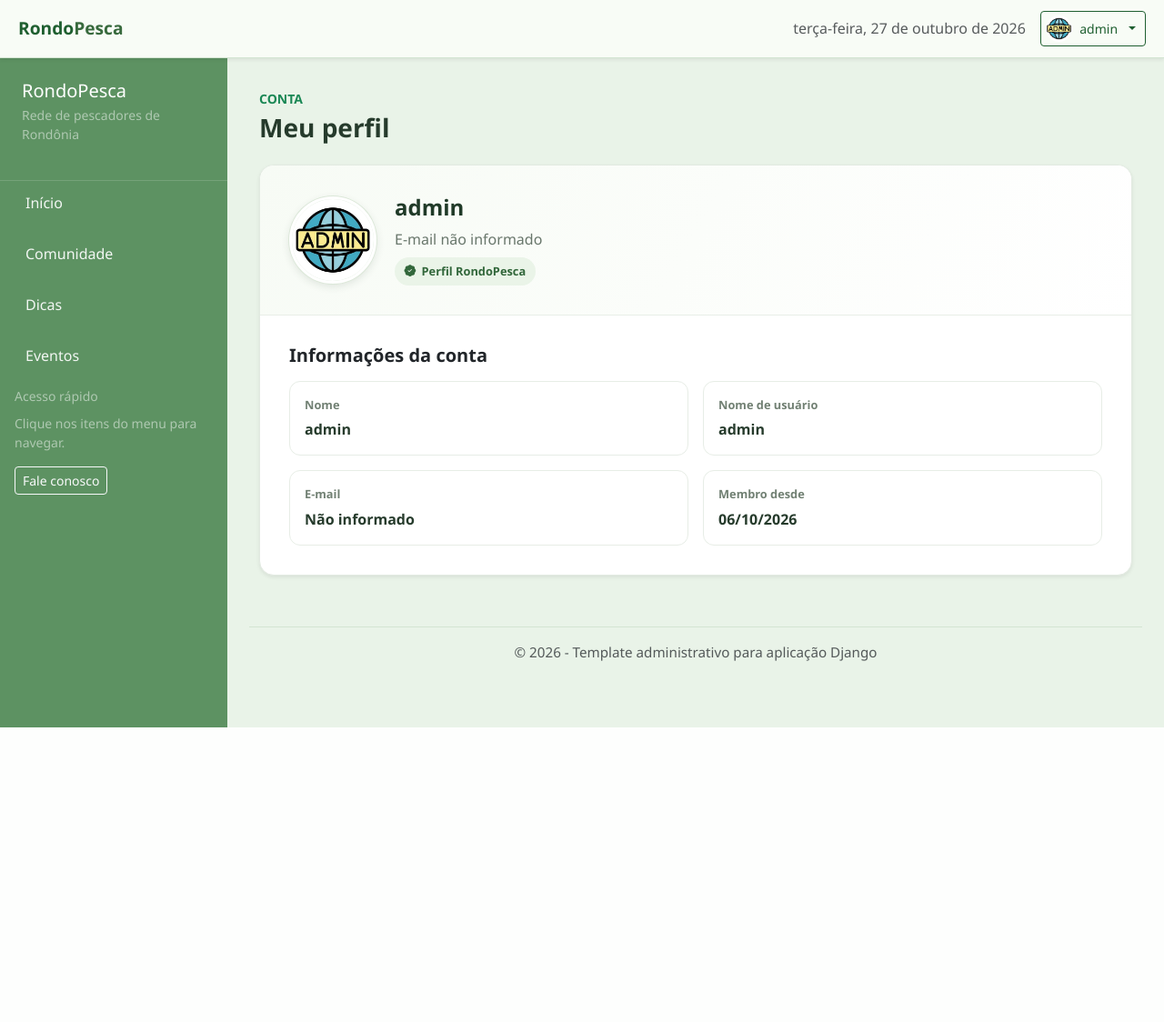
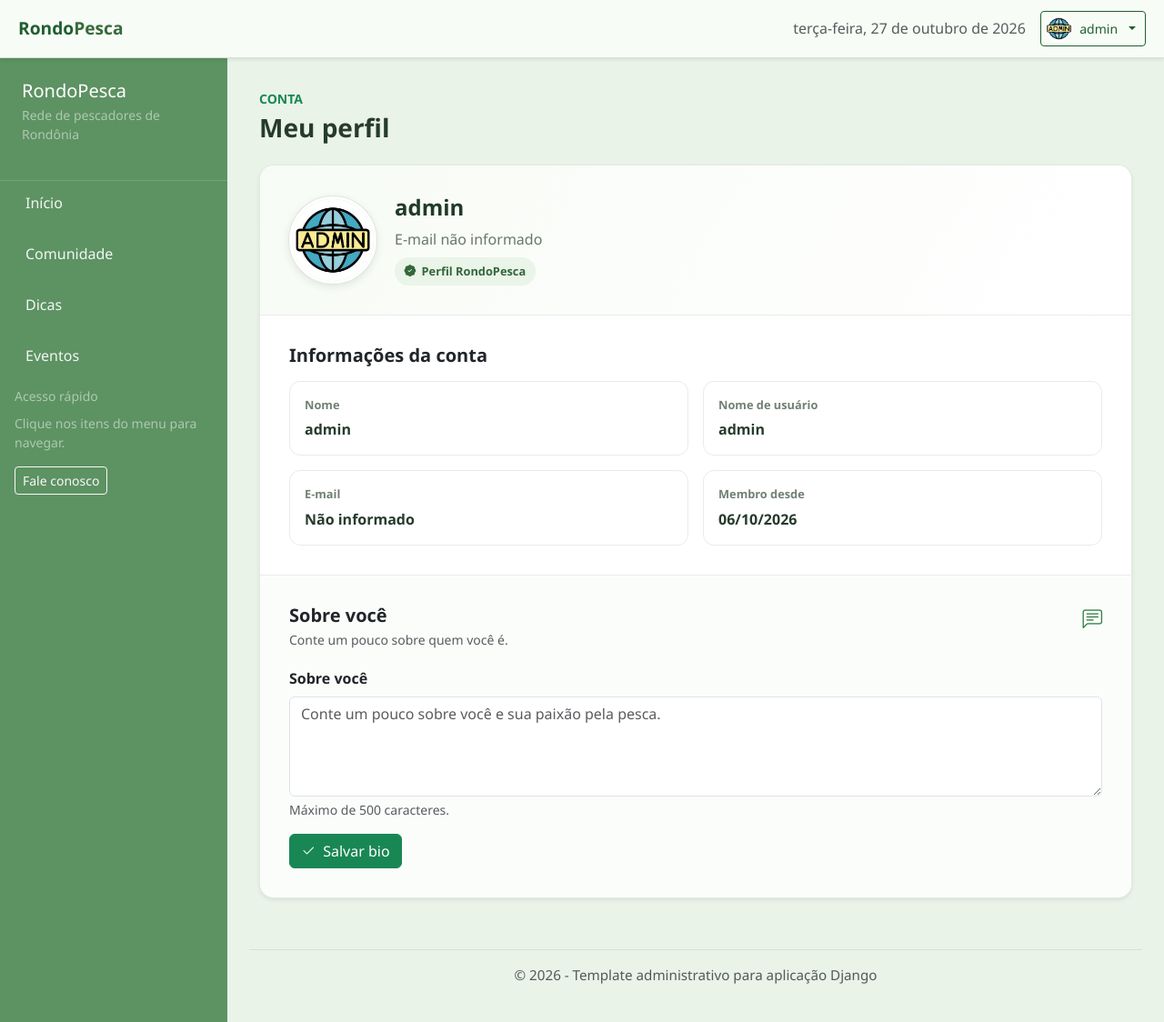
Before and after one commit to Thigas3Bti/RPDjango, a Django app: page /perfil/ in a window 1280 px wide. Shown: the whole page at 91% size. Before the commit the page ends 800 px from the top, so only its background shows below. Run offline with Django 5.2, Linux system fonts and the light colour scheme; a user stored in the database is signed in; data comes from the database, SQL or seed files in the repository; both versions use the stored data as it was after the commit.

Commit message:
Correção de pequenos erros e identação no código, como js e css no meio de html. Criação da opção de adicionar bio no perfil e outras correções visando a melhoria e optimização do código

```diff
--- a/config/settings.py
+++ b/config/settings.py
@@ -54,7 +54,8 @@ MIDDLEWARE = [
     'django.middleware.clickjacking.XFrameOptionsMiddleware',
 ]
 
-SESSION_EXPIRE_AT_BROWSER_CLOSE = True
+SESSION_COOKIE_AGE = 1200
+SESSION_SAVE_EVERY_REQUEST = True
 
 ROOT_URLCONF = 'config.urls'
 
@@ -112,7 +113,7 @@ AUTH_PASSWORD_VALIDATORS = [
 
 LANGUAGE_CODE = 'pt-br'
 
-TIME_ZONE = 'UTC'
+TIME_ZONE = 'America/Porto_Velho'
 
 USE_I18N = True
 
--- a/forum/forms.py
+++ b/forum/forms.py
@@ -3,6 +3,24 @@ from django.utils import timezone
 from pathlib import Path
 
 from .models import Comentario, EventoAgenda, Publicacao
+
+
+MAX_PUBLICACAO_FOTO_SIZE = 5 * 1024 * 1024
+PUBLICACAO_IMAGE_FORMATS = {
+    '.bmp': 'BMP',
+    '.gif': 'GIF',
+    '.jpeg': 'JPEG',
+    '.jpg': 'JPEG',
+    '.png': 'PNG',
+    '.webp': 'WEBP',
+}
+
+
+class PublicacaoImageField(forms.ImageField):
+    def to_python(self, data):
+        if data and data.size > MAX_PUBLICACAO_FOTO_SIZE:
+            raise forms.ValidationError('A foto deve ter no máximo 5 MB.')
+        return super().to_python(data)
 
 
 class EventoAgendaForm(forms.ModelForm):
@@ -53,6 +71,15 @@ class EventoAgendaForm(forms.ModelForm):
 
 
 class PublicacaoForm(forms.ModelForm):
+    foto = PublicacaoImageField(
+        required=False,
+        widget=forms.FileInput(attrs={
+            'class': 'community-photo-input',
+            'accept': 'image/*',
+            'aria-label': 'Selecionar foto para a publicação',
+        }),
+    )
+
     class Meta:
         model = Publicacao
         fields = ['titulo', 'texto', 'foto']
@@ -69,11 +96,6 @@ class PublicacaoForm(forms.ModelForm):
                 'placeholder': 'Conte uma experiência, faça uma pergunta ou compartilhe uma dica...',
                 'aria-describedby': 'publish-help',
             }),
-            'foto': forms.FileInput(attrs={
-                'class': 'community-photo-input',
-                'accept': 'image/*',
-                'aria-label': 'Selecionar foto para a publicação',
-            }),
         }
 
     def clean_foto(self):
@@ -81,18 +103,8 @@ class PublicacaoForm(forms.ModelForm):
         if not foto:
             return foto
 
-        if foto.size > 5 * 1024 * 1024:
-            raise forms.ValidationError('A foto deve ter no máximo 5 MB.')
-        image_types = {
-            '.bmp': 'image/bmp',
-            '.gif': 'image/gif',
-            '.jpeg': 'image/jpeg',
-            '.jpg': 'image/jpeg',
-            '.png': 'image/png',
-            '.webp': 'image/webp',
-        }
         extension = Path(foto.name).suffix.lower()
-        if foto.content_type != image_types.get(extension):
+        if PUBLICACAO_IMAGE_FORMATS.get(extension) != foto.image.format:
             raise forms.ValidationError('Selecione um arquivo de imagem.')
 
         return foto
--- /dev/null
+++ b/static/css/Usuario/perfil.css
@@ -0,0 +1,176 @@
+.profile-page {
+        max-width: 960px;
+        margin: 0 auto;
+    }
+
+    .profile-heading {
+        color: #263b2c;
+    }
+
+    .profile-card {
+        overflow: hidden;
+        border: 1px solid #e2eae1;
+        border-radius: 1rem;
+    }
+
+    .profile-hero {
+        display: flex;
+        align-items: center;
+        gap: 1.25rem;
+        padding: clamp(1.25rem, 4vw, 2rem);
+        background: linear-gradient(120deg, #f7fbf5, #fff);
+    }
+
+    .profile-avatar-trigger {
+        position: relative;
+        flex: 0 0 6rem;
+        width: 6rem;
+        height: 6rem;
+        padding: 0;
+        overflow: hidden;
+        border: 3px solid #fff;
+        border-radius: 50%;
+        background: #eaf3e8;
+        box-shadow: 0 0 0 1px #dce8d9, 0 3px 10px rgba(32, 58, 40, .12);
+        cursor: pointer;
+    }
+
+    .profile-avatar-overlay {
+        position: absolute;
+        inset: 0;
+        display: grid;
+        place-items: center;
+        border-radius: 50%;
+        color: #fff;
+        background: rgba(16, 35, 21, .58);
+        opacity: 0;
+        transition: opacity .18s ease;
+    }
+
+    .profile-avatar-trigger:hover .profile-avatar-overlay,
+    .profile-avatar-trigger:focus-visible .profile-avatar-overlay {
+        opacity: 1;
+    }
+
+    .profile-avatar-overlay i {
+        font-size: 1.5rem;
+    }
+
+    .profile-avatar-trigger:focus-visible {
+        outline: 3px solid rgba(25, 135, 84, .45);
+        outline-offset: 3px;
+    }
+
+    .profile-avatar-image,
+    .profile-avatar-placeholder {
+        display: grid;
+        width: 100%;
+        height: 100%;
+        place-items: center;
+        border-radius: 50%;
+    }
+
+    .profile-avatar-image {
+        object-fit: cover;
+    }
+
+    .profile-avatar-placeholder {
+        color: #39804a;
+        font-size: 3.7rem;
+        line-height: 1;
+    }
+
+    .profile-name {
+        color: #203a28;
+        overflow-wrap: anywhere;
+    }
+
+    .profile-subtitle {
+        color: #68766b;
+    }
+
+    .profile-status {
+        display: inline-flex;
+        align-items: center;
+        gap: .4rem;
+        padding: .35rem .65rem;
+        border-radius: 999px;
+        color: #32673b;
+        background: #eaf4e8;
+        font-size: .8rem;
+        font-weight: 600;
+    }
+
+    .profile-details {
+        padding: clamp(1.25rem, 4vw, 2rem);
+        border-top: 1px solid #e8eee7;
+    }
+
+    .profile-bio {
+        padding: clamp(1.25rem, 4vw, 2rem);
+        border-top: 1px solid #e8eee7;
+        background: #fbfdfb;
+    }
+
+    .profile-bio-heading {
+        display: flex;
+        align-items: flex-start;
+        justify-content: space-between;
+        gap: 1rem;
+        margin-bottom: 1.25rem;
+    }
+
+    .profile-bio-icon {
+        color: #39804a;
+        font-size: 1.35rem;
+    }
+
+    .profile-detail {
+        height: 100%;
+        padding: 1rem;
+        border: 1px solid #e7ede6;
+        border-radius: .75rem;
+        background: #fff;
+    }
+
+    .profile-detail-label {
+        display: block;
+        margin-bottom: .35rem;
+        color: #718073;
+        font-size: .8rem;
+        font-weight: 600;
+    }
+
+    .profile-detail-value {
+        margin: 0;
+        color: #263b2c;
+        font-weight: 600;
+        overflow-wrap: anywhere;
+    }
+
+    .profile-modal .modal-content {
+        border: 0;
+        border-radius: 1rem;
+    }
+
+    .profile-modal-option {
+        min-height: 3rem;
+        text-align: left;
+    }
+
+    @media (max-width: 575.98px) {
+        .profile-hero {
+            align-items: flex-start;
+            gap: 1rem;
+        }
+
+        .profile-avatar-trigger {
+            flex-basis: 5rem;
+            width: 5rem;
+            height: 5rem;
+        }
+
+        .profile-avatar-placeholder {
+            font-size: 3rem;
+        }
+    }
--- a/usuarios/models.py
+++ b/usuarios/models.py
@@ -10,6 +10,7 @@ class PerfilUsuario(models.Model):
         related_name='perfil_usuario',
     )
     foto = models.ImageField(upload_to='perfis/', blank=True, null=True)
+    bio = models.TextField('bio', blank=True, default='', max_length=500)
 
     def __str__(self):
         return f'Perfil de {self.usuario}'
--- a/usuarios/templates/usuarios/pescador/perfil.html
+++ b/usuarios/templates/usuarios/pescador/perfil.html
@@ -1,167 +1,10 @@
 {% extends 'base.html' %}
+{% load static %}
 
 {% block title %}Meu perfil | RondoPesca{% endblock %}
 
 {% block extra_css %}
-<style>
-    .profile-page {
-        max-width: 960px;
-        margin: 0 auto;
-    }
-
-    .profile-heading {
-        color: #263b2c;
-    }
-
-    .profile-card {
-        overflow: hidden;
-        border: 1px solid #e2eae1;
-        border-radius: 1rem;
-    }
-
-    .profile-hero {
-        display: flex;
-        align-items: center;
-        gap: 1.25rem;
-        padding: clamp(1.25rem, 4vw, 2rem);
-        background: linear-gradient(120deg, #f7fbf5, #fff);
-    }
-
-    .profile-avatar-trigger {
-        position: relative;
-        flex: 0 0 6rem;
-        width: 6rem;
-        height: 6rem;
-        padding: 0;
-        overflow: hidden;
-        border: 3px solid #fff;
-        border-radius: 50%;
-        background: #eaf3e8;
-        box-shadow: 0 0 0 1px #dce8d9, 0 3px 10px rgba(32, 58, 40, .12);
-        cursor: pointer;
-    }
-
-    .profile-avatar-overlay {
-        position: absolute;
-        inset: 0;
-        display: grid;
-        place-items: center;
-        border-radius: 50%;
-        color: #fff;
-        background: rgba(16, 35, 21, .58);
-        opacity: 0;
-        transition: opacity .18s ease;
-    }
-
-    .profile-avatar-trigger:hover .profile-avatar-overlay,
-    .profile-avatar-trigger:focus-visible .profile-avatar-overlay {
-        opacity: 1;
-    }
-
-    .profile-avatar-overlay i {
-        font-size: 1.5rem;
-    }
-
-    .profile-avatar-trigger:focus-visible {
-        outline: 3px solid rgba(25, 135, 84, .45);
-        outline-offset: 3px;
-    }
-
-    .profile-avatar-image,
-    .profile-avatar-placeholder {
-        display: grid;
-        width: 100%;
-        height: 100%;
-        place-items: center;
-        border-radius: 50%;
-    }
-
-    .profile-avatar-image {
-        object-fit: cover;
-    }
-
-    .profile-avatar-placeholder {
-        color: #39804a;
-        font-size: 3.7rem;
-        line-height: 1;
-    }
-
-    .profile-name {
-        color: #203a28;
-        overflow-wrap: anywhere;
-    }
-
-    .profile-subtitle {
-        color: #68766b;
-    }
-
-    .profile-status {
-        display: inline-flex;
-        align-items: center;
-        gap: .4rem;
-        padding: .35rem .65rem;
-        border-radius: 999px;
-        color: #32673b;
-        background: #eaf4e8;
-        font-size: .8rem;
-        font-weight: 600;
-    }
-
-    .profile-details {
-        padding: clamp(1.25rem, 4vw, 2rem);
-        border-top: 1px solid #e8eee7;
-    }
-
-    .profile-detail {
-        height: 100%;
-        padding: 1rem;
-        border: 1px solid #e7ede6;
-        border-radius: .75rem;
-        background: #fff;
-    }
-
-    .profile-detail-label {
-        display: block;
-        margin-bottom: .35rem;
-        color: #718073;
-        font-size: .8rem;
-        font-weight: 600;
-    }
-
-    .profile-detail-value {
-        margin: 0;
-        color: #263b2c;
-        font-weight: 600;
-        overflow-wrap: anywhere;
-    }
-
-    .profile-modal .modal-content {
-        border: 0;
-        border-radius: 1rem;
-    }
-
-    .profile-modal-option {
-        min-height: 3rem;
-        text-align: left;
-    }
-
-    @media (max-width: 575.98px) {
-        .profile-hero {
-            align-items: flex-start;
-            gap: 1rem;
-        }
-
-        .profile-avatar-trigger {
-            flex-basis: 5rem;
-            width: 5rem;
-            height: 5rem;
-        }
-
-        .profile-avatar-placeholder {
-            font-size: 3rem;
-        }
-    }
-</style>
+<link rel="stylesheet" href="{% static 'css/Usuario/perfil.css' %}">
 {% endblock %}
 
 {% block content %}
@@ -235,6 +78,32 @@
                 </div>
             </dl>
         </div>
+
+        <section class="profile-bio" aria-labelledby="profile-bio-title">
+            <div class="profile-bio-heading">
+                <div>
+                    <h3 id="profile-bio-title" class="h5 fw-bold mb-1">Sobre você</h3>
+                    <p class="text-muted small mb-0">Conte um pouco sobre quem você é.</p>
+                </div>
+                <i class="bi bi-chat-left-text profile-bio-icon" aria-hidden="true"></i>
+            </div>
+            <form method="post">
+                {% csrf_token %}
+                <div class="mb-3">
+                    <label class="form-label fw-semibold" for="{{ bio_form.bio.id_for_label }}">
+                        {{ bio_form.bio.label }}
+                    </label>
+                    {{ bio_form.bio }}
+                    {% for error in bio_form.bio.errors %}
+                        <div class="text-danger small mt-2" role="alert">{{ error }}</div>
+                    {% endfor %}
+                    <div class="form-text">Máximo de 500 caracteres.</div>
+                </div>
+                <button type="submit" name="atualizar_bio" value="1" class="btn btn-success">
+                    <i class="bi bi-check2 me-1" aria-hidden="true"></i> Salvar bio
+                </button>
+            </form>
+        </section>
     </div>
 </section>
 
--- a/web/forms.py
+++ b/web/forms.py
@@ -27,6 +27,25 @@ class FotoPerfilForm(forms.ModelForm):
         if foto is not None and foto.size > 5 * 1024 * 1024:
             raise ValidationError(_('A imagem deve ter no máximo 5 MB.'))
         return foto
+
+
+class BioPerfilForm(forms.ModelForm):
+    bio = forms.CharField(
+        label='Sobre você',
+        required=False,
+        max_length=500,
+        widget=forms.Textarea(attrs={
+            'class': 'form-control',
+            'rows': 4,
+            'maxlength': 500,
+            'placeholder': 'Conte um pouco sobre você e sua paixão pela pesca.',
+        }),
+    )
+
+    class Meta:
+        model = PerfilUsuario
+        fields = ['bio']
+        labels = {'bio': 'Sobre você'}
 
 
 class DicaForm(forms.ModelForm):
--- a/web/views.py
+++ b/web/views.py
@@ -5,7 +5,7 @@ from django.db.models import Q
 from django.shortcuts import redirect, render
 from django.utils import timezone
 
-from .forms import DicaForm, FotoPerfilForm, LoginForm, RegistrationForm
+from .forms import BioPerfilForm, DicaForm, FotoPerfilForm, LoginForm, RegistrationForm
 from forum.models import EventoAgenda
 from .models import Dica
 from usuarios.models import PerfilUsuario
@@ -84,12 +84,21 @@ def perfil(request):
             messages.success(request, 'Sua foto de perfil foi removida.')
         return redirect('perfil')
 
+    bio_submission = request.method == 'POST' and request.POST.get('atualizar_bio') == '1'
+    bio_form = BioPerfilForm(instance=perfil_usuario)
+    if bio_submission:
+        bio_form = BioPerfilForm(request.POST, instance=perfil_usuario)
+        if bio_form.is_valid():
+            bio_form.save()
+            messages.success(request, 'Sua bio foi atualizada.')
+            return redirect('perfil')
+
     form = FotoPerfilForm(
-        request.POST or None,
-        request.FILES or None,
+        request.POST if request.method == 'POST' and not bio_submission else None,
+        request.FILES if request.method == 'POST' and not bio_submission else None,
         instance=perfil_usuario,
     )
-    if request.method == 'POST':
+    if request.method == 'POST' and not bio_submission:
         if form.is_valid():
             form.save()
             messages.success(request, 'Sua foto de perfil foi atualizada.')
@@ -98,6 +107,7 @@ def perfil(request):
     return render(request, 'usuarios/pescador/perfil.html', {
         'perfil_usuario': perfil_usuario,
         'foto_form': form,
+        'bio_form': bio_form,
     })
 
 
```
Also changed, not shown: forum/templates/publicar.html (+2 -24 lines), forum/tests.py (+43 -0 lines), static/js/forum/publicar.js (added, +22 -0 lines), web/tests.py (+33 -0 lines), db.sqlite3.
